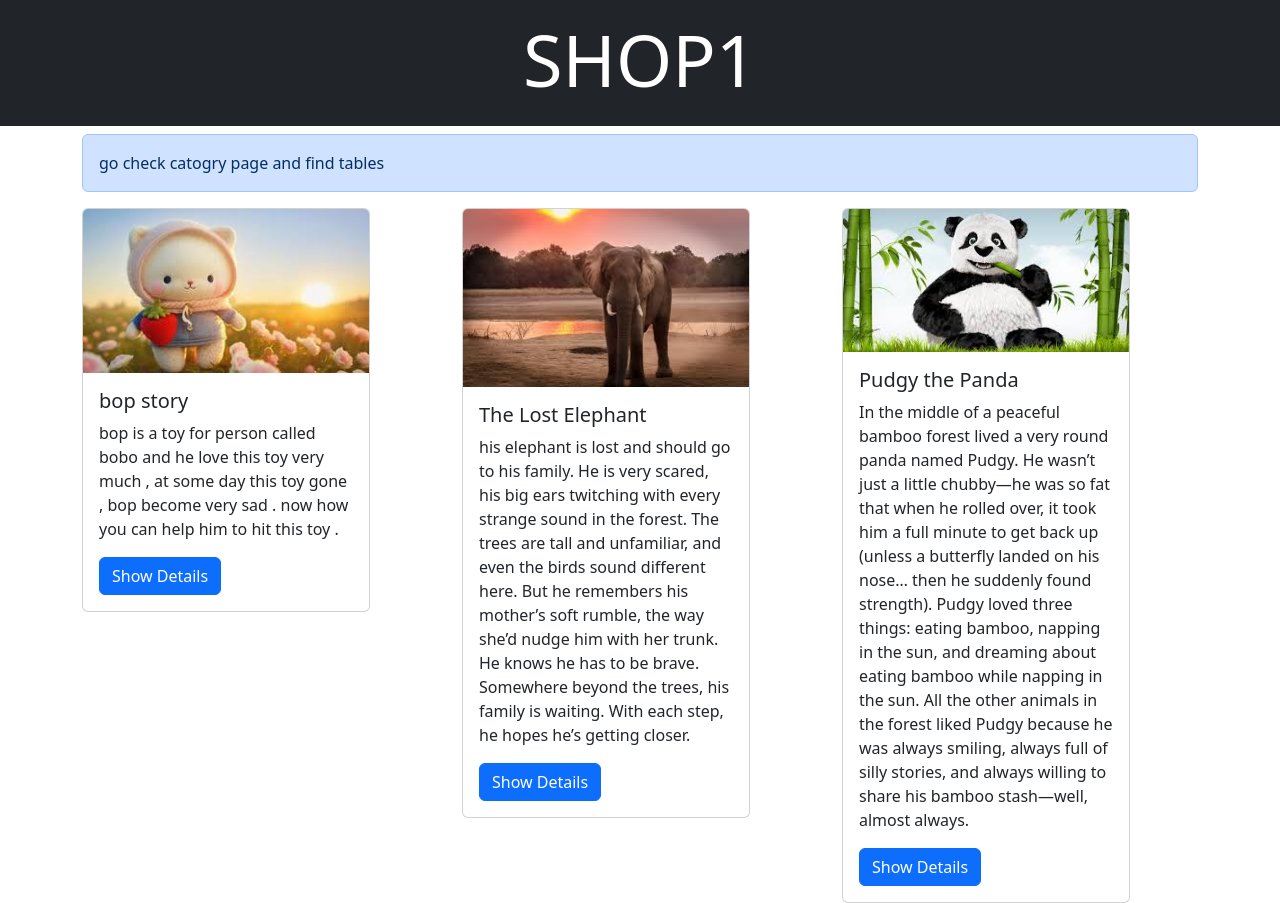
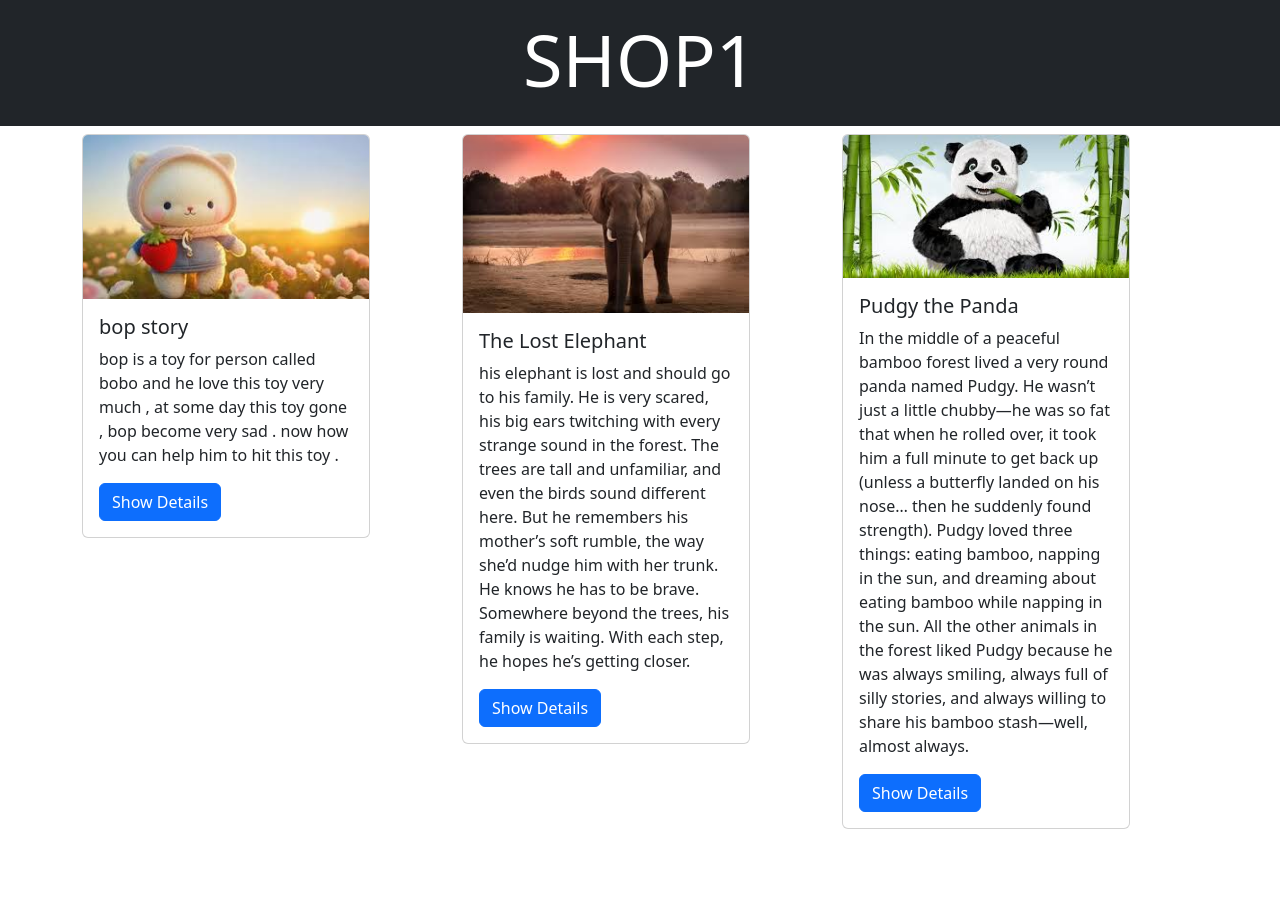
Before and after one commit to Elkhawaga2003/SQL_vunabirites, a PHP site: page /index.php in a window 1280 px wide. Shown: the part 56-959 px from the top of the page. After the commit the page ends 885 px from the top, so only its background shows below. Run offline with PHP 8.4, Linux system fonts and the light colour scheme; data comes from the database, SQL or seed files in the repository.

Commit message:
Update index.php

```diff
--- a/SQL_level4/index.php
+++ b/SQL_level4/index.php
@@ -1,24 +1,5 @@
 <?php
 include("sql.php");
-session_start();
-if(isset($_POST["user_token"])){
-    $token = $_POST['user_token'];
-
-    // التحقق أولاً إذا كان التوكن موجود في القاعدة
-    $check = $conn->query("SELECT * FROM tokens WHERE token_value='$token'");
-
-    if($check->num_rows == 0){  // لو التوكن غير موجود، نضيفه
-        $sql = "INSERT INTO tokens (token_value) VALUES ('$token')";
-        $result = $conn->query($sql);
-
-        if($result){
-            echo "go check catogry page and find tables";  // الرسالة اللي هتظهر للمستخدم
-        }
-    } else {
-        echo "Token already exists";  // لو التوكن موجود بالفعل
-    }
-    exit;  // مهم لتوقف تنفيذ الصفحة بعد الرد
-}
 $sql = "SELECT * FROM catogry";
 $result = $conn->query($sql);
 if ($result->num_rows > 0) {
@@ -59,8 +40,7 @@ if ($result->num_rows > 0) {
         <div class="p-3 mb-2 bg-dark text-white">
             <h1 class="display-2" style="text-align: center;">SHOP1</h1>
         </div>
-    <div class="container">
-        <div id="say_welcome" role="alert"></div>
+<div class="container">
     <div class="row">
         <?php while ($row = $result->fetch_assoc()) { ?>
         <div class="col-lg">
@@ -77,7 +57,7 @@ if ($result->num_rows > 0) {
     </div>
 </div>
     </body>
-            <script src="give_me_cookie.js"></script>
+
     </html>
 <?php
     } else {
```
